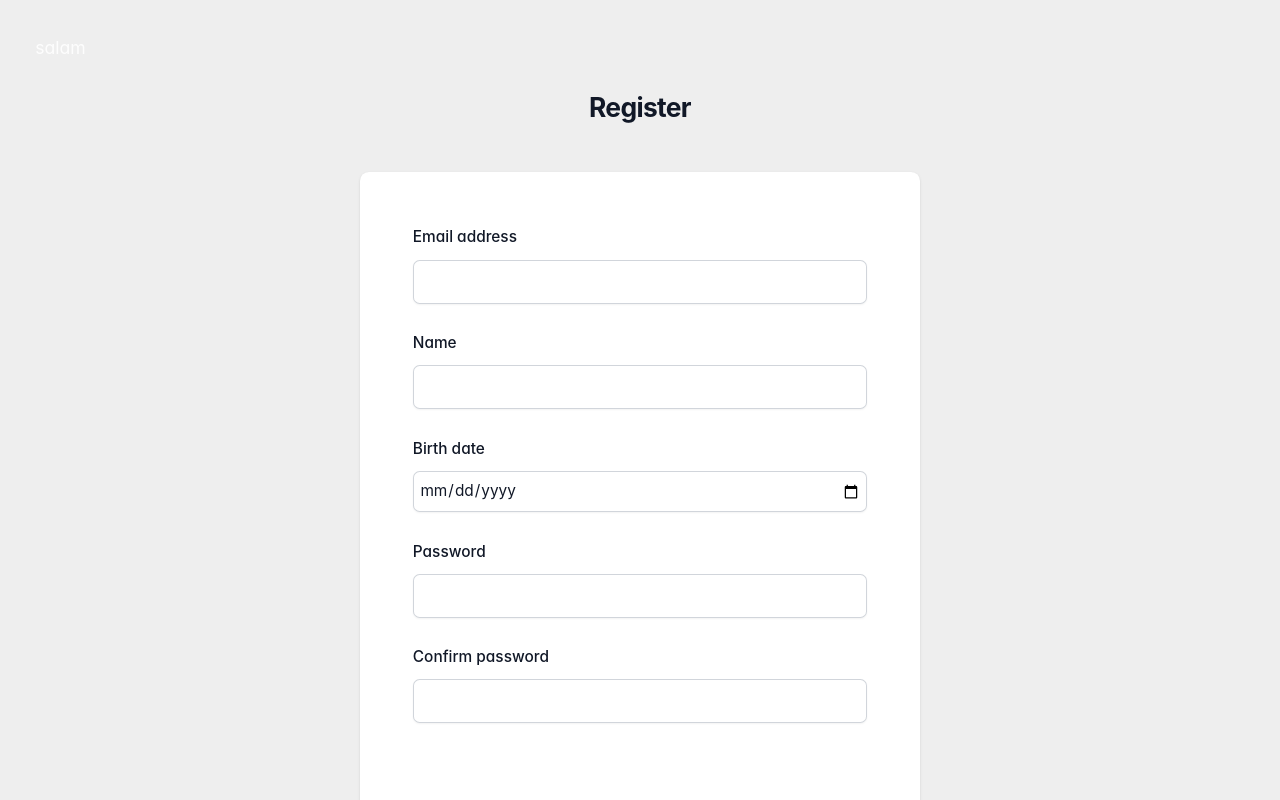
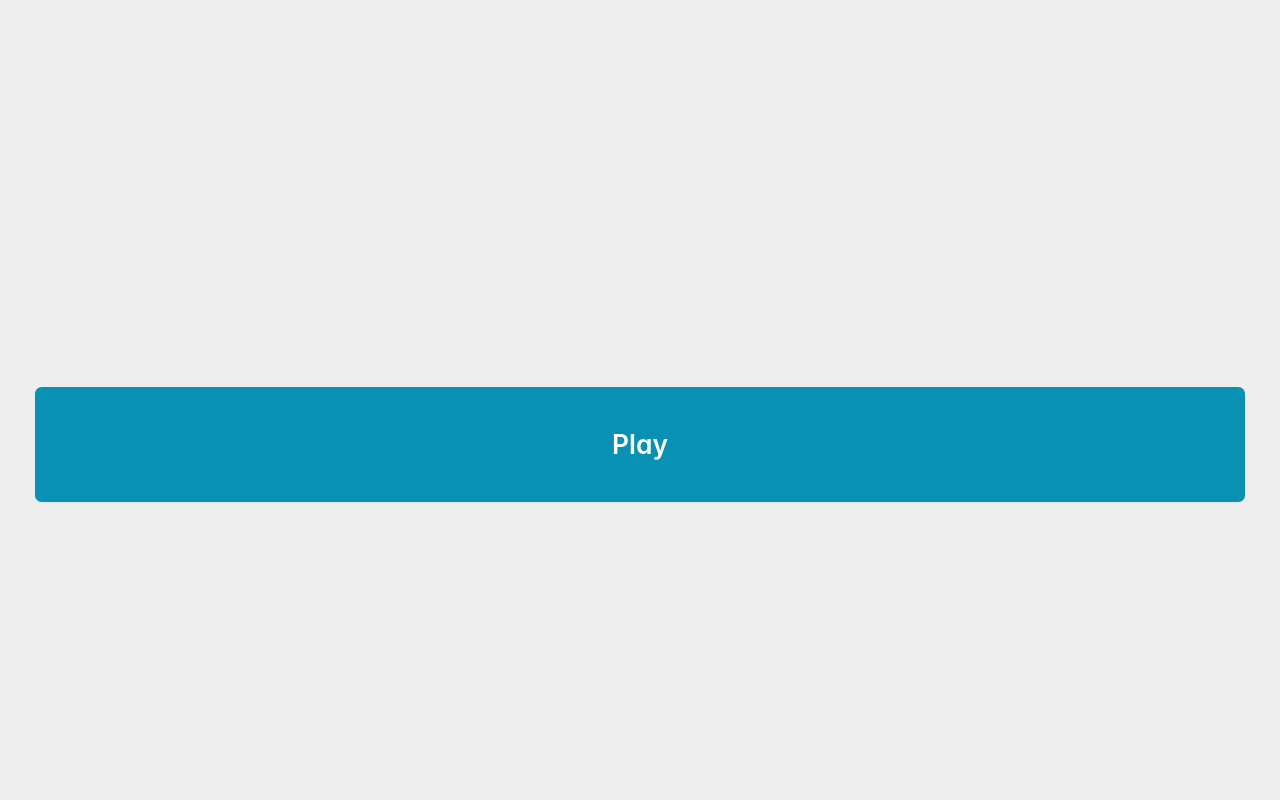
Before and after one commit to maryamghorbani/JackPot, a Vue app: page /play in a window 1280 px wide. Shown: the top 800 px of the page. Built offline with nearby package versions, Linux system fonts and the light colour scheme.

Commit message:
Create play page

```diff
--- a/src/App.vue
+++ b/src/App.vue
@@ -1,7 +1,7 @@
 <script setup>
-import Register from "./components/Register.vue";
+import Play from "./components/Play.vue";
 </script>
 
 <template>
- <Register />
+ <Play />
 </template>
--- /dev/null
+++ b/src/components/Play.vue
@@ -0,0 +1,14 @@
+<template>
+  <button
+      type="submit"
+      class="flex w-full justify-center rounded-md bg-cyan-600 mt-80 py-10 text-2xl font-semibold leading-6 text-white shadow-sm hover:bg-cyan-500 focus-visible:outline focus-visible:outline-2 focus-visible:outline-offset-2 focus-visible:outline-cyan-600"
+      @click="submitPlay"
+  >
+    Play
+  </button>
+</template>
+<script setup lang="ts">
+const submitPlay = () => {
+  console.log('Play button clicked');
+};
+</script>
```
